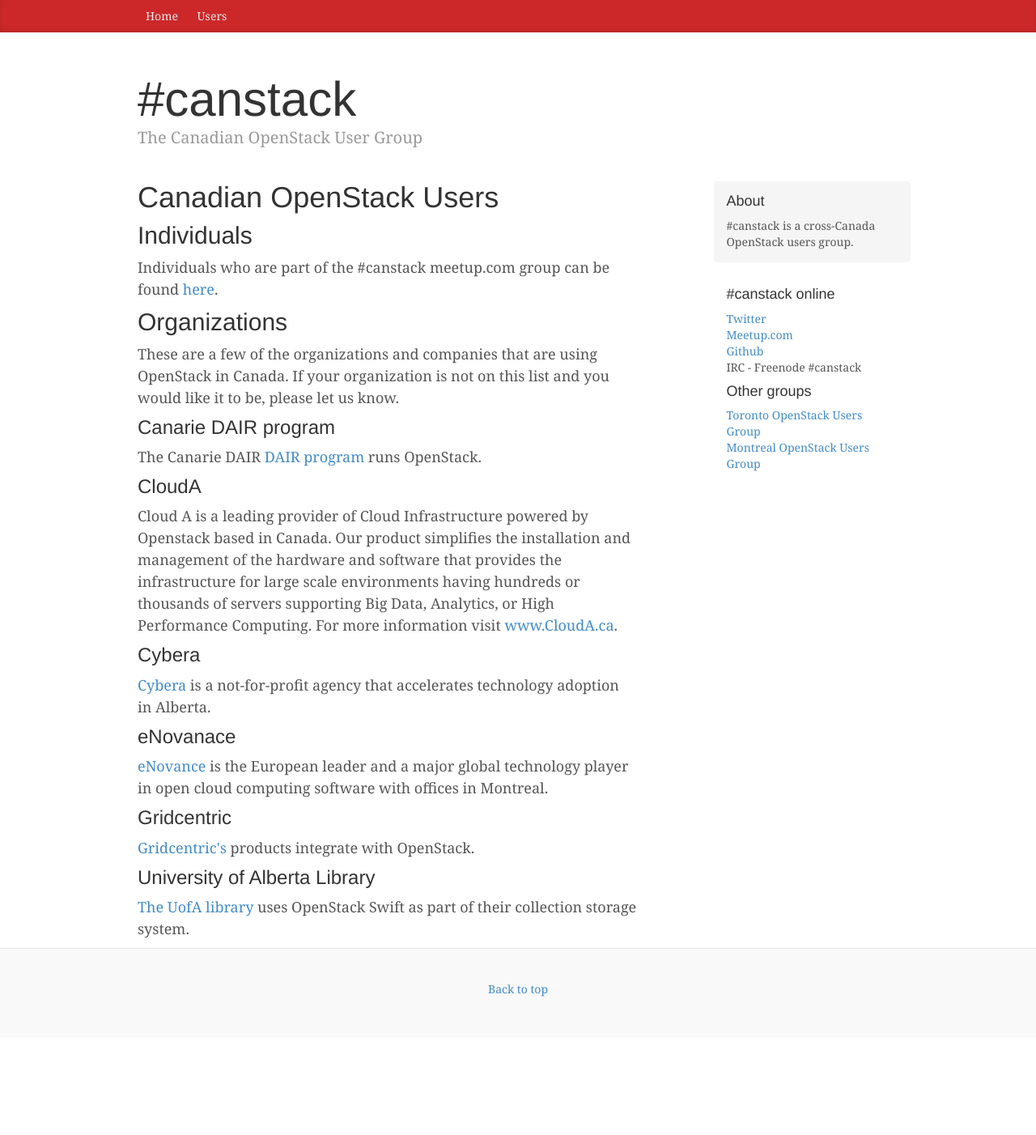
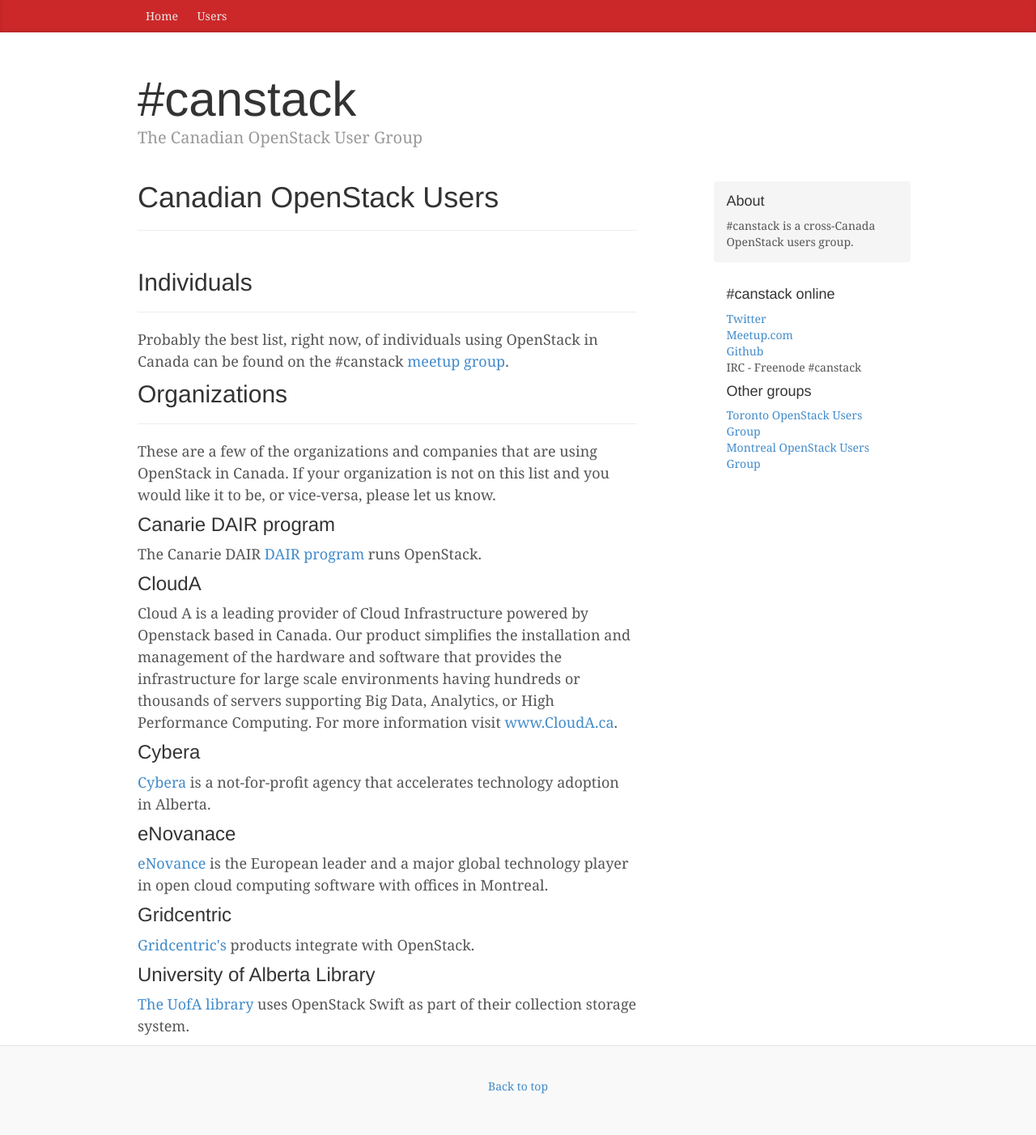
Before and after one commit to canstack/canstack.github.io, a Jekyll site: the page built from users/index.html, in a window 1280 px wide. Shown: the whole page at 81% size. Built offline with Jekyll 4.4.1, drawn with Linux system fonts in a browser that asks for light colours; nearby versions of some CDN libraries; before the commit the page ends 1282 px from its top, so only the background shows below that.

Commit message:
add a couple of hrs to users index

```diff
--- a/users/index.html
+++ b/users/index.html
@@ -5,10 +5,16 @@
 
 <div id="home">
   <h1>Canadian OpenStack Users</h1>
+  <hr>
+  <br>
   <h2>Individuals</h2>
-  <P>Individuals who are part of the #canstack meetup.com group can be found <a href="http://www.meetup.com/Canadian-OpenStack-Users-Group/members/">here</a>.
+  <hr>
+  <P>Probably the best list, right now, of individuals using OpenStack in Canada can be found on the #canstack <a href="http://www.meetup.com/Canadian-OpenStack-Users-Group/members/">meetup group</a>.
+  <br>
+
   <h2>Organizations</h2>
-  <p>These are a few of the organizations and companies that are using OpenStack in Canada. If your organization is not on this list and you would like it to be, please let us know.
+  <hr>
+  <p>These are a few of the organizations and companies that are using OpenStack in Canada. If your organization is not on this list and you would like it to be, or vice-versa, please let us know.
   <h3>Canarie DAIR program</h3>
   <p>The Canarie DAIR <a href="http://www.canarie.ca/en/dair-program/about">DAIR program</a> runs OpenStack.
   <h3>CloudA</h3>
```
Also changed, not shown: 1 other file.
